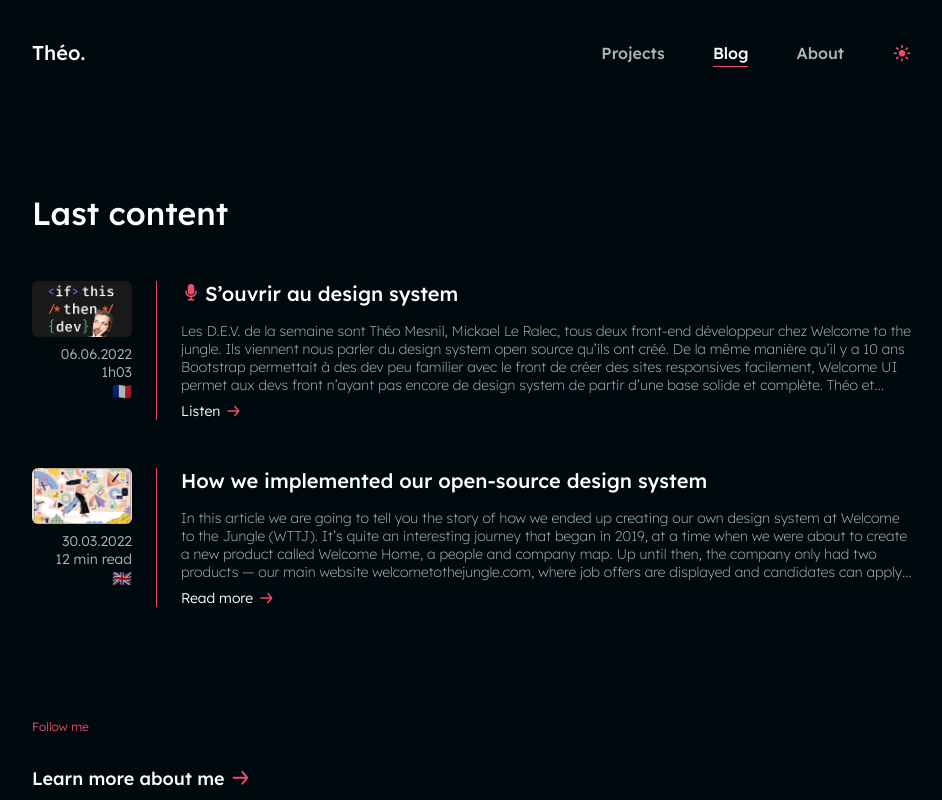
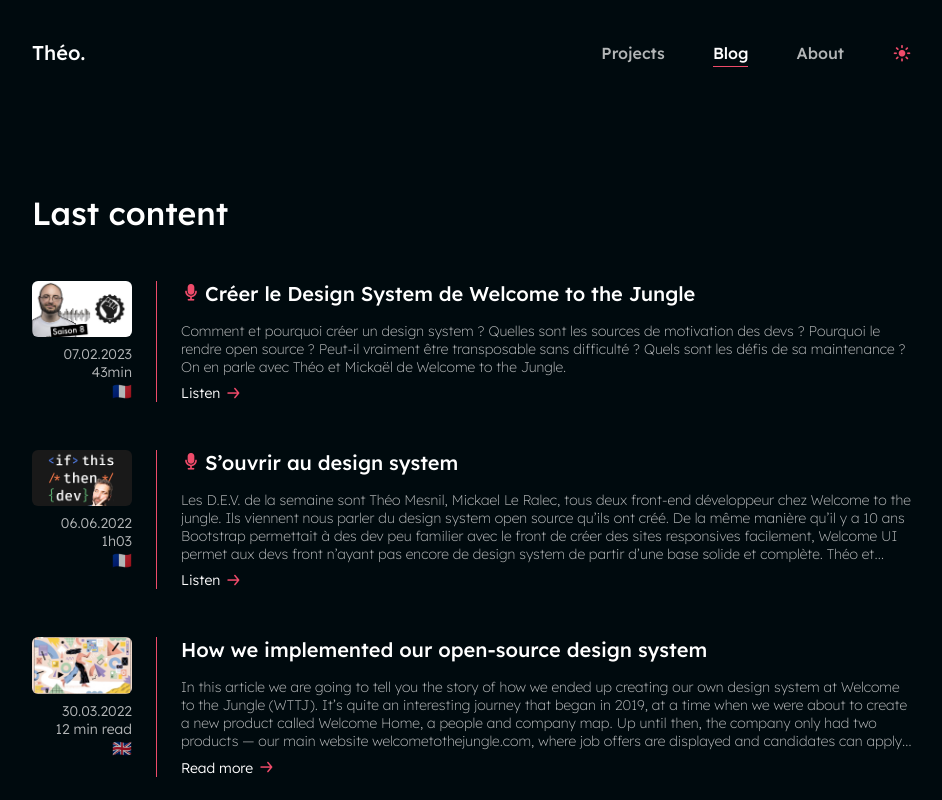
Before and after one commit to theo-mesnil/theomesnil.com, a Next.js app: page /blog in a window 1280 px wide. Shown: the top 800 px of the page, without its empty margins (168-1110 px from the left). Built offline with nearby package versions, Linux system fonts and the light colour scheme.

Commit message:
feat: add new podcast on blog page
Signed-off-by: Théo Mesnil <mesniltheo@gmail.com>

```diff
--- a/app/blog/page.tsx
+++ b/app/blog/page.tsx
@@ -1,3 +1,4 @@
+import artisanDeveloppeurImage from '../../public/posts/artisan-developpeur.jpg'
 import ifttdImage from '../../public/posts/ifttd.jpg'
 import mediumWelcomeUIImage from '../../public/posts/medium-welcome-ui.jpg'
 import Heading from '../components/Heading'
@@ -6,6 +7,17 @@ import styles from './page.module.css'
 import Post from './Post'
 
 const posts = [
+  {
+    description:
+      'Comment et pourquoi créer un design system ? Quelles sont les sources de motivation des devs ? Pourquoi le rendre open source ? Peut-il vraiment être transposable sans difficulté ? Quels sont les défis de sa maintenance ? On en parle avec Théo et Mickaël de Welcome to the Jungle.',
+    date: '07.02.2023',
+    image: artisanDeveloppeurImage,
+    isPodcast: true,
+    isFrench: true,
+    name: 'Créer le Design System de Welcome to the Jungle',
+    time: '43min',
+    url: 'https://podcast.ausha.co/artisan-developpeur/cre-er-le-design-system-de-welcome-to-the-jungle-avec-the-o-et-mickae-l',
+  },
   {
     description:
       'Les D.E.V. de la semaine sont Théo Mesnil, Mickael Le Ralec, tous deux front-end développeur chez Welcome to the jungle. Ils viennent nous parler du design system open source qu’ils ont créé. De la même manière qu’il y a 10 ans Bootstrap permettait à des dev peu familier avec le front de créer des sites responsives facilement, Welcome UI permet aux devs front n’ayant pas encore de design system de partir d’une base solide et complète. Théo et Mickael nous racontent comment le projet s’est construit, où il en est et ce qui est prévu pour la suite. Nous discutons aussi de l’approche Open Source et des impacts positifs sur le recrutement et l’on-boarding.',
--- a/app/components/Header/index.module.css
+++ b/app/components/Header/index.module.css
@@ -9,6 +9,7 @@
   padding: var(--space-md);
   background-color: var(--color-light-900);
   transition: background-color 200ms;
+  z-index: 1;
 }
 
 .nav,
```
Also changed, not shown: public/posts/artisan-developpeur.jpg (added).
